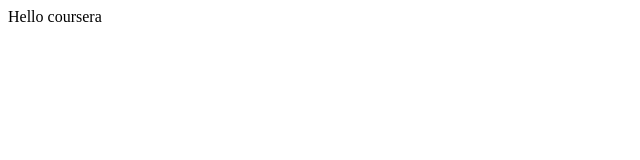
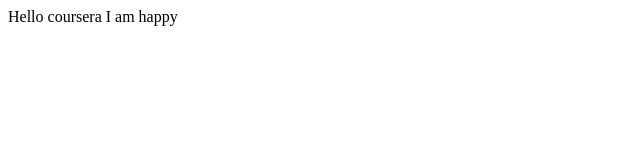
Before and after one commit to halehch/coursera-test, a plain HTML site: page site/index.html in a window 1280 px wide. Shown: the full height of the page, 0-640 px from the left. Drawn offline with Linux system fonts and the light colour scheme.

Commit message:
small addition to our page content

```diff
--- a/site/index.html
+++ b/site/index.html
@@ -4,6 +4,6 @@
 	<title> Hello Coursera</title>
 </head>
 <body>
-<h> Hello coursera</h>
+<h> Hello coursera I am happy</h>
 </body>
 </html>
```
